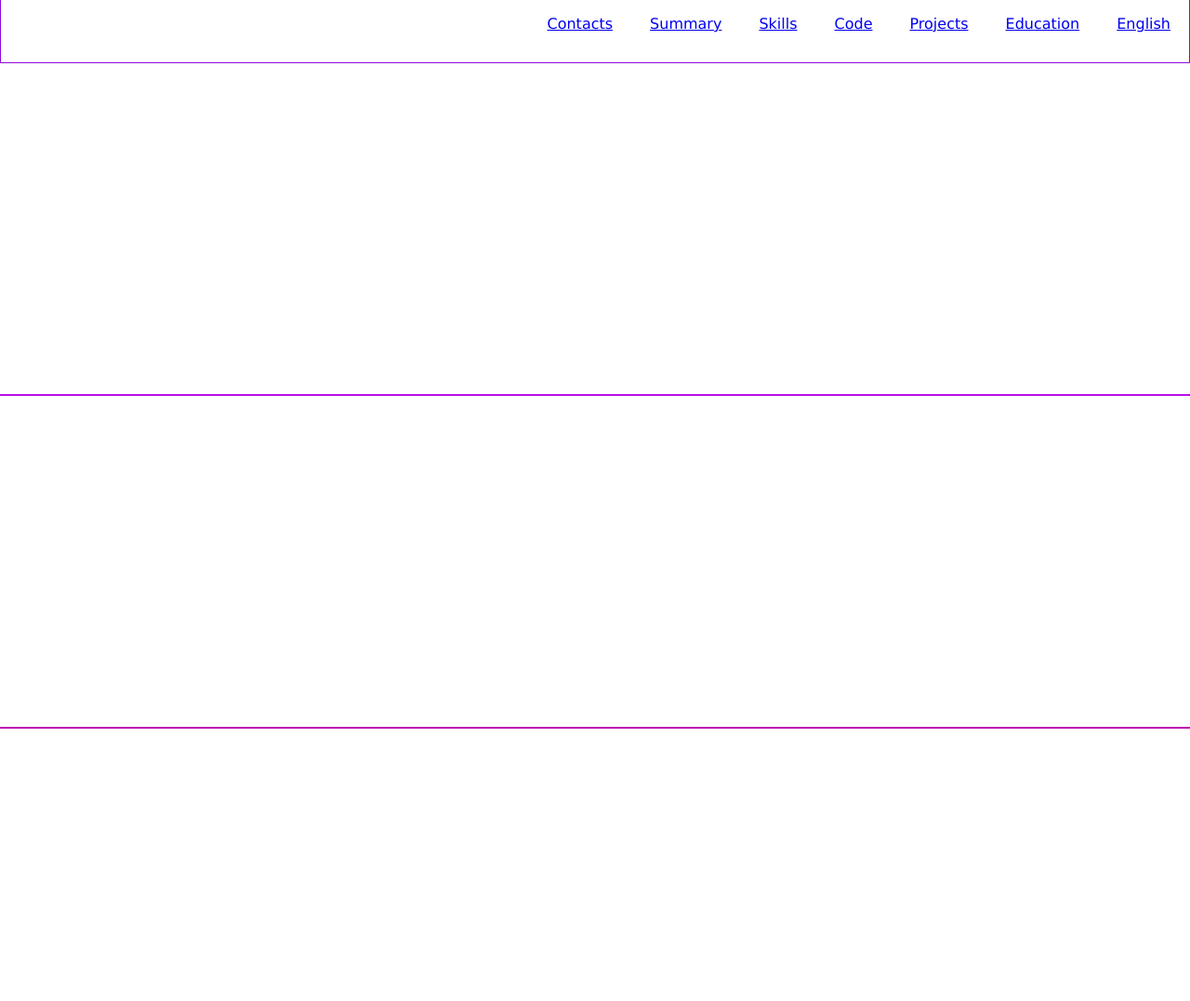
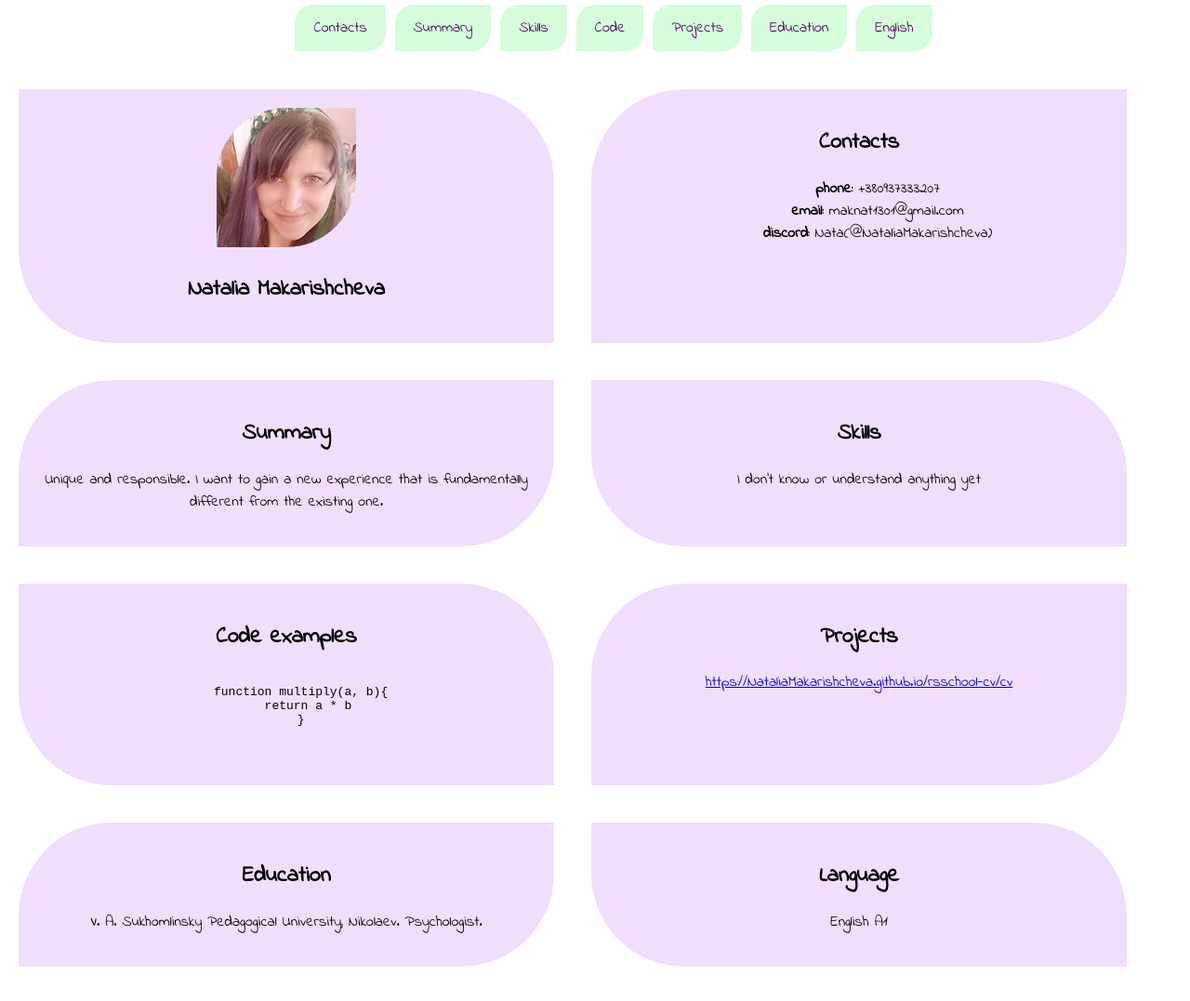
Before and after one commit to NataliaMakarishcheva/rsschool-cv, a plain HTML site: page index.html in a window 1280 px wide. Shown: the part 16-1093 px from the top of the page at 93% size. Before the commit the page ends 800 px from the top, so only its background shows below. Drawn offline with Linux system fonts and the light colour scheme.

Commit message:
feat: edit style.css, add footer, add icons

```diff
--- a/css/style.css
+++ b/css/style.css
@@ -1,16 +1,19 @@
 *{
-    font-family: Verdana, Geneva, Tahoma, sans-serif;
-    box-sizing: border-box;
+     box-sizing: border-box;
 }
 
 .header{
-    border: 1px solid rgb(140, 9, 216);
 }
 .main{
-    border: 1px solid rgb(185, 14, 236);
 }
-.footer{
-    border: 1px solid rgb(192, 8, 177);
+.footer .container{
+    display: flex;
+    flex-direction: row;
+    justify-content: space-between;
+    margin: auto;
+    font-size: 2em;
+    font-weight: bold;
+    align-items: center;
 }
 body {
     display: flex;
@@ -19,6 +22,7 @@ body {
     min-height: 100vh;
     margin: 0;
     padding: 0;
+    font-family: 'Indie Flower', cursive;
 }
 .container {
     max-width: 1440px;
@@ -26,7 +30,7 @@ body {
 }
 .nav-list {
     display: flex;
-    justify-content: flex-end;
+    justify-content: center;
     align-items: center;
     list-style: none;
 }
@@ -34,3 +38,59 @@ body {
     padding: 0 20px;
     line-height: 50px;
 }
+.nav-item{
+    background-color: #d6fcdc;
+    margin: 5px;
+    border-radius: 20px 0 20px 0;
+}
+.nav-item a {
+    color: #490657;
+    text-decoration: none;
+    transition: color 0.5s;
+  }
+.nav-item a:hover {
+    color: #f11456;
+  }
+.main-container {
+    display: flex;
+    flex-wrap: wrap;
+  }
+
+ .section {
+    width: 45%;
+    background-color: #f1defc;
+    margin: 20px;
+    padding: 20px;
+    text-align: center;
+  }
+
+  .section:nth-child(4n+1) {
+    border-radius: 0 100px 0 100px;
+  }
+
+  .section:nth-child(4n+2) {
+    border-radius: 100px 0 100px 0;
+  }
+
+  .section:nth-child(4n+3) {
+    border-radius: 100px 0 100px 0;
+  }
+
+  .section:nth-child(4n) {
+    border-radius: 0 100px 0 100px;
+  }
+
+  @media (max-width: 768px) {
+    .section {
+      width: 100%;
+    }
+  }
+  .photo{
+      border-radius: 50% 0 50% 0;
+  }
+  .footer-icon{
+      height: 50px;
+  }
+  .contacts{
+    list-style: none;
+  }
--- a/index.html
+++ b/index.html
@@ -4,6 +4,9 @@
     <meta charset="UTF-8">
     <meta http-equiv="X-UA-Compatible" content="IE=edge">
     <meta name="viewport" content="width=device-width, initial-scale=1.0">
+    <link rel="preconnect" href="https://fonts.googleapis.com">
+    <link rel="preconnect" href="https://fonts.gstatic.com" crossorigin>
+    <link href="https://fonts.googleapis.com/css2?family=Indie+Flower&display=swap" rel="stylesheet">
     <link rel="stylesheet" href="css/style.css">
     <title>CV- Natalia Makarishcheva</title>
 </head>
@@ -24,11 +27,58 @@
         </div>
     </header>
     <main class="main">
-        <div class="container">
+        <div class="container main-container">
+            <section class="section" id="profile">
+                <img src="images/photo.jpg" alt="photo" class="photo">
+                <h1 class="section-title">Natalia Makarishcheva</h1>
+
+            </section>
+            <section class="section" id="contacts ">
+                <h2 class="section-title">Contacts</h2>
+                <ul class="contacts">
+                    <li><strong>phone:</strong> +380937333207</li>
+                    <li> <strong>email:</strong> maknat1301@gmail.com</li>
+                    <li><strong>discord:</strong> Nata(@NataliaMakarishcheva)</li>
+                </ul>
+            </section>
+            <section class="section" id="summary ">
+                <h2 class="section-title">Summary</h2>
+                <p>Unique and responsible. I want to gain a new experience that is fundamentally different from the existing one.</p>
+            </section>
+            <section class="section" id="skills ">
+                <h2 class="section-title">Skills</h2>
+                <p>I don’t know or understand anything yet</p>
+            </section>
+            <section class="section" id="code ">
+                <h2 class="section-title">Code examples</h2>
+                <pre>
+                    <code>
+    function multiply(a, b){
+        return a * b
+    }
+                    </code>
+                </pre>
+            </section>
+            <section class="section" id="projects ">
+                <h2 class="section-title">Projects</h2>
+                <a href="https://NataliaMakarishcheva.github.io/rsschool-cv/cv"> https://NataliaMakarishcheva.github.io/rsschool-cv/cv </a>
+            </section>
+            <section class="section" id="education ">
+                <h2 class="section-title">Education</h2>
+                <p>V. A. Sukhomlinsky Pedagogical University, Nikolaev.
+                    Psychologist.</p>
+            </section>
+            <section class="section" id="english">
+                <h2 class="section-title">Language</h2>
+                <p>English A1</p>
+            </section>
         </div>
     </main>
     <footer class="footer">
         <div class="container">
+            <a href="https://github.com/NataliaMakarishcheva"><img src="images/Octocat.png" alt="github" class="footer-icon"></a>
+            <p>2022</p>
+            <a href="https://rs.school/js/"><img src="images/rs_school_js.svg" alt="rsschool" class="footer-icon"></a>
         </div>
     </footer>
 </body>
```
Also changed, not shown: images/Octocat.png (added), images/rs_school_js.svg (added).
